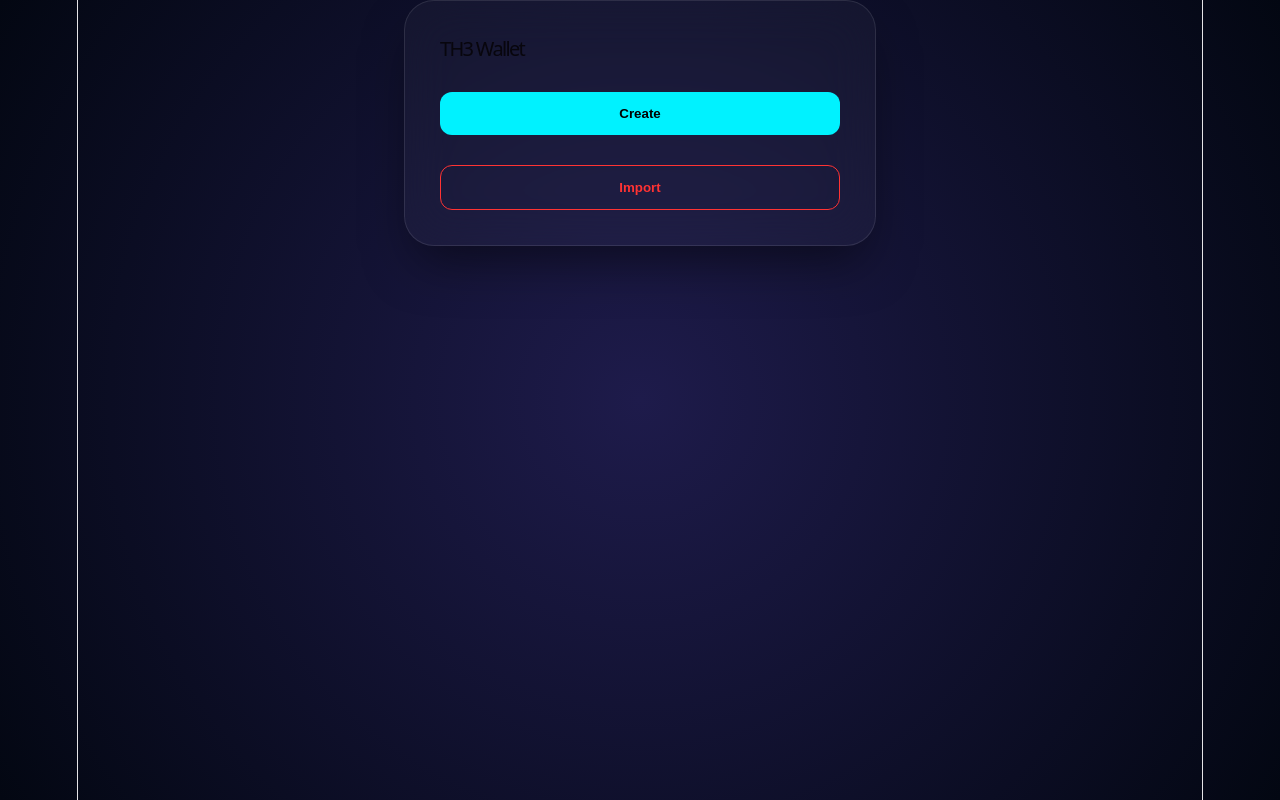
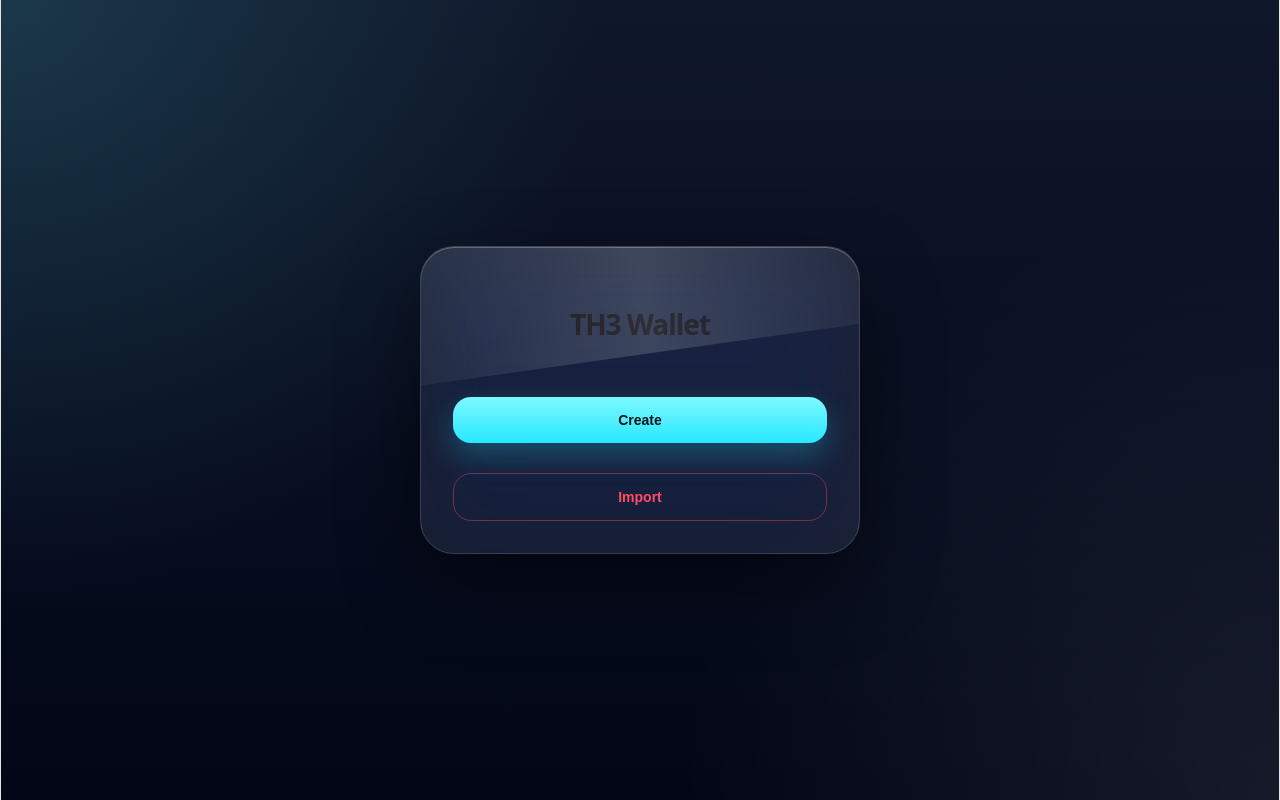
Before and after one commit to mathyias/TH3Wallet, a React (Vite) app: page / in a window 1280 px wide. Built offline with nearby package versions, Linux system fonts and the light colour scheme.

Commit message:
NEW glass ui design

```diff
--- a/src/App.css
+++ b/src/App.css
@@ -1,61 +1,501 @@
-@import url('https://fonts.googleapis.com/css2?family=Space+Grotesk:wght@300;500;700&display=swap');
-:root { --neon: #00f2ff; --bg: #030712; --danger: #ff3333; }
+@import url('https://fonts.googleapis.com/css2?family=Space+Grotesk:wght@300;400;500;700&display=swap');
 
-html, body { margin: 0; padding: 0; height: 100%; width: 100%; }
 
-body {
-  display: flex;
-  align-items: center;
-  justify-content: center;
-  background: radial-gradient(circle at 50% 50%, #1e1b4b 0%, #030712 100%);
-  font-family: 'Space Grotesk', sans-serif;
-  color: #fff;
+:root{
+--neon:#5df6ff;
+--danger:#ff4d67;
 }
 
-.app-wrapper { width: 100%; display: flex; justify-content: center; align-items: center; height: 100%; }
-
-.glass-box {
-  background: rgba(255, 255, 255, 0.03);
-  backdrop-filter: blur(25px);
-  border: 1px solid rgba(255, 255, 255, 0.1);
-  border-radius: 30px;
-  padding: 35px;
-  width: 90%;
-  max-width: 400px;
-  text-align: center;
-  box-shadow: 0 25px 50px -12px rgba(0, 0, 0, 0.5);
-  margin: auto;
+*{
+margin:0;
+padding:0;
+box-sizing:border-box;
 }
 
-header { display: flex; justify-content: space-between; align-items: center; margin-bottom: 30px; }
-h1 { margin: 0; font-size: 20px; }
-.status-pill { border: 1px solid var(--neon); color: var(--neon); padding: 4px 10px; border-radius: 99px; font-size: 8px; text-transform: uppercase; }
+html,
+body,
+#root{
+width:100%;
+min-height:100vh;
+}
 
-.nav-bar { display: flex; gap: 15px; justify-content: center; margin-bottom: 25px; }
-.nav-bar span { cursor: pointer; opacity: 0.5; font-size: 12px; }
-.nav-bar span.active { color: var(--neon); opacity: 1; border-bottom: 1px solid var(--neon); }
+body{
+font-family:'Space Grotesk',sans-serif;
 
-.data-table { width: 100%; border-collapse: collapse; margin-top: 10px; }
-.data-table td { padding: 12px 0; border-bottom: 1px solid rgba(255,255,255,.03); }
-.label { font-size: 9px; text-transform: uppercase; color: #666; text-align: left; }
-.value { font-size: 11px; font-family: monospace; text-align: right; color: var(--neon); }
+display:flex;
+align-items:center;
+justify-content:center;
 
-.scroll-area { max-height: 200px; overflow-y: auto; margin-bottom: 10px; }
-.tx-item { padding: 10px; border-bottom: 1px solid rgba(255,255,255,.03); font-size: 11px; font-family: monospace; }
-.seed-box { font-size: 11px; background: rgba(0,0,0,0.3); padding: 15px; border-radius: 12px; border: 1px solid #222; margin-top: 10px; word-break: break-all; }
+background:
+radial-gradient(circle at top left, rgba(93,246,255,.15), transparent 40%),
+radial-gradient(circle at bottom right, rgba(255,255,255,.08), transparent 40%),
+linear-gradient(180deg,#0f172a 0%,#020617 100%);
 
-input { width: 100%; background: #000; border: 1px solid #222; color: #fff; padding: 14px; border-radius: 12px; box-sizing: border-box; text-align: center; margin-bottom: 15px; }
-button { width: 100%; background: var(--neon); color: #000; border: none; padding: 14px; border-radius: 12px; font-weight: 700; cursor: pointer; }
-.reset-btn { margin-top: 20px; background: transparent !important; border: 1px solid var(--danger) !important; color: var(--danger) !important; }
+color:#fff;
 
-.error-msg {
-  background: rgba(255, 51, 51, 0.1);
-  border: 1px solid var(--danger);
-  color: var(--danger);
-  padding: 10px;
-  border-radius: 12px;
-  font-size: 11px;
-  margin-bottom: 15px;
-  animation: fadeIn 0.3s;
+overflow-x:hidden;
 }
-@keyframes fadeIn { from { opacity: 0; } to { opacity: 1; } }
+
+.app-wrapper{
+width:100%;
+min-height:100vh;
+
+display:flex;
+justify-content:center;
+align-items:center;
+
+padding:24px;
+}
+
+.glass-box{
+position:relative;
+
+width:min(440px,100%);
+padding:32px;
+
+border-radius:34px;
+
+background:rgba(255,255,255,.08);
+
+backdrop-filter:blur(40px) saturate(180%);
+-webkit-backdrop-filter:blur(40px) saturate(180%);
+
+border:1px solid rgba(255,255,255,.14);
+
+box-shadow:
+0 30px 80px rgba(0,0,0,.45),
+inset 0 1px 0 rgba(255,255,255,.25);
+
+overflow:hidden;
+
+animation:appear .45s ease;
+}
+
+.glass-box::before{
+content:"";
+
+position:absolute;
+
+top:-20%;
+left:-20%;
+
+width:140%;
+height:55%;
+
+background:
+linear-gradient(
+90deg,
+transparent,
+rgba(255,255,255,.16),
+transparent
+);
+
+transform:rotate(-8deg);
+
+pointer-events:none;
+}
+
+@keyframes appear{
+from{
+opacity:0;
+transform:translateY(10px);
+}
+to{
+opacity:1;
+transform:translateY(0);
+}
+}
+
+header{
+display:flex;
+justify-content:center;
+align-items:center;
+
+margin-bottom:28px;
+}
+
+h1{
+font-size:28px;
+font-weight:700;
+letter-spacing:-1px;
+}
+
+.nav-bar{
+display:flex;
+
+gap:8px;
+
+margin-bottom:24px;
+
+padding:6px;
+
+background:rgba(255,255,255,.05);
+
+border:1px solid rgba(255,255,255,.06);
+
+border-radius:18px;
+}
+
+.nav-bar span{
+flex:1;
+
+padding:10px;
+
+text-align:center;
+
+border-radius:12px;
+
+cursor:pointer;
+
+transition:.25s;
+
+opacity:.6;
+
+font-size:13px;
+}
+
+.nav-bar span:hover{
+opacity:1;
+}
+
+.nav-bar span.active{
+opacity:1;
+
+background:rgba(255,255,255,.12);
+
+color:#fff;
+}
+
+.data-table{
+width:100%;
+border-collapse:collapse;
+}
+
+.data-table td{
+padding:14px 0;
+
+border-bottom:1px solid rgba(255,255,255,.05);
+}
+
+.label{
+text-align:left;
+
+color:rgba(255,255,255,.45);
+
+font-size:10px;
+
+letter-spacing:1px;
+}
+
+.value{
+text-align:right;
+
+color:var(--neon);
+
+font-size:12px;
+
+font-family:monospace;
+
+word-break:break-all;
+}
+
+.seed-box{
+background:rgba(255,255,255,.05);
+
+border:1px solid rgba(255,255,255,.08);
+
+border-radius:18px;
+
+padding:16px;
+
+margin-top:10px;
+
+word-break:break-word;
+
+line-height:1.6;
+
+font-size:12px;
+}
+
+.scroll-area{
+max-height:240px;
+
+overflow-y:auto;
+}
+
+.scroll-area::-webkit-scrollbar{
+width:4px;
+}
+
+.scroll-area::-webkit-scrollbar-thumb{
+background:rgba(255,255,255,.2);
+border-radius:999px;
+}
+
+.tx-item{
+padding:14px;
+
+margin-bottom:8px;
+
+border-radius:14px;
+
+background:rgba(255,255,255,.05);
+
+border:1px solid rgba(255,255,255,.08);
+
+font-size:11px;
+
+font-family:monospace;
+}
+
+input{
+width:100%;
+
+padding:16px;
+
+margin-bottom:14px;
+
+border-radius:18px;
+
+border:1px solid rgba(255,255,255,.1);
+
+background:rgba(255,255,255,.06);
+
+color:#fff;
+
+text-align:center;
+
+font-size:14px;
+
+transition:.25s;
+}
+
+input::placeholder{
+color:rgba(255,255,255,.35);
+}
+
+input:focus{
+outline:none;
+
+border-color:rgba(93,246,255,.5);
+
+box-shadow:
+0 0 0 3px rgba(93,246,255,.12);
+}
+
+button{
+width:100%;
+
+padding:15px;
+
+border:none;
+
+border-radius:18px;
+
+cursor:pointer;
+
+font-weight:700;
+
+font-size:14px;
+
+transition:.25s;
+
+background:
+linear-gradient(
+180deg,
+#7df8ff,
+#27e8ff
+);
+
+color:#04151a;
+
+box-shadow:
+0 12px 30px rgba(39,232,255,.25);
+}
+
+button:hover{
+transform:translateY(-2px);
+}
+
+button:active{
+transform:scale(.98);
+}
+
+.reset-btn{
+margin-top:20px;
+
+background:transparent !important;
+
+color:var(--danger) !important;
+
+border:1px solid rgba(255,77,103,.4) !important;
+
+box-shadow:none !important;
+}
+
+.error-msg{
+margin-bottom:16px;
+
+padding:12px;
+
+border-radius:14px;
+
+background:rgba(255,77,103,.08);
+
+border:1px solid rgba(255,77,103,.3);
+
+color:#ff8b9e;
+
+font-size:12px;
+}
+
+@media (max-width:480px){
+.glass-box{
+padding:24px;
+border-radius:28px;
+}
+
+h1{
+font-size:24px;
+}
+}
+.balance-card{
+  margin-bottom:20px;
+  padding:24px;
+  border-radius:24px;
+
+  background:
+    linear-gradient(
+      135deg,
+      rgba(93,246,255,.12),
+      rgba(255,255,255,.04)
+    );
+
+  border:1px solid rgba(255,255,255,.1);
+
+  text-align:center;
+}
+
+.balance-label{
+  font-size:12px;
+  opacity:.6;
+  margin-bottom:10px;
+}
+
+.balance-value{
+  font-size:42px;
+  font-weight:700;
+  letter-spacing:-2px;
+  color:var(--neon);
+}
+
+.balance-unit{
+  margin-top:4px;
+  opacity:.8;
+}
+
+.wallet-address{
+  margin-top:18px;
+
+  padding:16px;
+
+  border-radius:18px;
+
+  background:rgba(255,255,255,.05);
+
+  border:1px solid rgba(255,255,255,.08);
+}
+
+.wallet-address-label{
+  font-size:11px;
+  opacity:.5;
+  margin-bottom:10px;
+}
+
+.wallet-address-row{
+  display:flex;
+  align-items:center;
+  gap:10px;
+}
+
+.wallet-address-row span{
+  flex:1;
+
+  overflow:hidden;
+  text-overflow:ellipsis;
+  white-space:nowrap;
+
+  font-family:monospace;
+  font-size:12px;
+}
+
+.copy-btn{
+  width:44px !important;
+  height:44px !important;
+  min-width:44px;
+
+  padding:0 !important;
+
+  border-radius:12px;
+
+  font-size:16px;
+}
+
+.scroll-area{
+  max-height:320px;
+  overflow-y:auto;
+  overflow-x:hidden;
+  padding-right:4px;
+}
+
+.tx-item{
+  padding:14px;
+
+  margin-bottom:8px;
+
+  border-radius:14px;
+
+  background:rgba(255,255,255,.05);
+
+  border:1px solid rgba(255,255,255,.08);
+
+  font-size:11px;
+
+  font-family:monospace;
+
+  overflow-wrap:anywhere;
+  word-break:break-word;
+}
+
+@supports (padding: max(0px)) {
+  .app-wrapper{
+    padding-top:max(24px, env(safe-area-inset-top));
+    padding-bottom:max(24px, env(safe-area-inset-bottom));
+    padding-left:max(20px, env(safe-area-inset-left));
+    padding-right:max(20px, env(safe-area-inset-right));
+  }
+}
+
+.theme-card{
+  margin-bottom:20px;
+}
+
+.theme-title{
+  margin-bottom:12px;
+  opacity:.7;
+  font-size:13px;
+}
+
+.theme-buttons{
+  display:flex;
+  gap:8px;
+}
+
+.theme-buttons button{
+  flex:1;
+  font-size:12px;
+}
+
+.theme-active{
+  outline:2px solid var(--neon);
+}
--- a/src/App.tsx
+++ b/src/App.tsx
@@ -15,6 +15,8 @@
   const [isUnlocked, setIsUnlocked] = useState(false)
   const [view, setView] = useState<'login' | 'create-show' | 'import-input' | 'set-pass'>('login')
   const [error, setError] = useState('') // Stan błędu
+
+
 
   // Funkcja pomocnicza do błędów
   const showErr = (msg: string) => { setError(msg); setTimeout(() => setError(''), 3000); }
@@ -100,11 +102,42 @@
               <span className={activeTab === 'sec' ? 'active' : ''} onClick={() => setActiveTab('sec')}>Security</span>
             </div>
             {activeTab === 'wallet' && (
-              <table className="data-table"><tbody>
-                <tr><td className="label">ADDR</td><td className="value">{address}</td></tr>
-                <tr><td className="label">BAL</td><td className="value">{balance} TH3</td></tr>
-              </tbody></table>
-            )}
+  <>
+    <div className="balance-card">
+      <div className="balance-label">
+        Available Balance
+      </div>
+
+      <div className="balance-value">
+        {Number(balance).toFixed(8)}
+      </div>
+
+      <div className="balance-unit">
+        TH3
+      </div>
+    </div>
+
+    <div className="wallet-address">
+      <div className="wallet-address-label">
+        Wallet Address
+      </div>
+
+      <div className="wallet-address-row">
+        <span title={address}>
+          {address}
+        </span>
+
+        <button
+          type="button"
+          className="copy-btn"
+          onClick={() => navigator.clipboard.writeText(address)}
+        >
+          📋
+        </button>
+      </div>
+    </div>
+  </>
+)}
             {activeTab === 'txs' && <div className="scroll-area">{txs.map((t, i) => <div key={i} className="tx-item">{t} TH3</div>)}</div>}
             {activeTab === 'sec' && <div className="seed-box">{seed}</div>}
             <button className="reset-btn" onClick={() => {localStorage.clear(); window.location.reload()}}>Delete Wallet</button>
```
